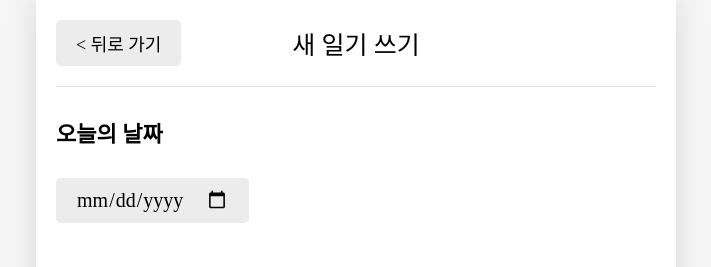
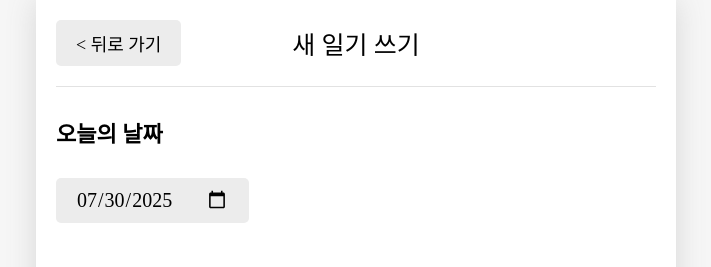
Before and after one commit to sshee0123/React-project-diary, a React (Vite) app: page /new in a window 1280 px wide. Shown: the top 267 px of the page, without its empty margins (284-995 px from the left). Built offline with nearby package versions, Linux system fonts and the light colour scheme; a web font is replaced by a local one.

Commit message:
New페이지 기능 구현 1 (날짜변경)

```diff
--- a/src/components/Editor.jsx
+++ b/src/components/Editor.jsx
@@ -1,6 +1,8 @@
 import "./Editor.css";
 import EmotionItem from "./EmotionItem";
 import Button from "./Button";
+
+import { useState } from "react";
 
 // EmotionItem 리스트
 const emotionList = [
@@ -26,19 +28,71 @@
   },
 ];
 
+// 문자열로 변환된 날짜 구하는 함수
+const getStringedDate = (targetDate) => {
+  // 날짜 -> YYYY-MM-DD
+  let year = targetDate.getFullYear();
+  let month = targetDate.getMonth() + 1;
+  let date = targetDate.getDate();
+
+  if (month < 10) {
+    month = `0${month}`;
+  }
+  if (date < 10) {
+    date = `0${date}`;
+  }
+
+  return `${year}-${month}-${date}`;
+};
+
 const Editor = () => {
+  // 사용자가 입력한 오늘의 날짜, 감정, 일기를 객체로 useState 활용해 저장
+  const [input, setInput] = useState({
+    createdDate: new Date(),
+    emotionId: 3,
+    content: "",
+  });
+
+  // input 수정 시 이벤트 핸들러
+  const onChangeInput = (e) => {
+    // e.target.value는 객체라 날짜로 형변환 해줘야함.
+    let name = e.target.name; // 어떤 요소에 입력이 들어온건지
+    let value = e.target.value; // 입력한 값이 무엇인지
+
+    if (name === "createdDate") {
+      value = new Date(value);
+    }
+    setInput({
+      ...input,
+      [name]: value,
+    });
+  };
+
   const emotionId = 1;
   return (
     <div className="Editor">
       <section className="date_section">
         <h4>오늘의 날짜</h4>
-        <input type="date" />
+        <input
+          name="createdDate"
+          onChange={onChangeInput}
+          value={getStringedDate(input.createdDate)}
+          type="date"
+        />
       </section>
       <section className="emotion_section">
         <h4>오늘의 감정</h4>
         <div className="emotion_list_wrapper">
           {emotionList.map((item) => (
             <EmotionItem
+              onClick={() =>
+                onChangeInput({
+                  target: {
+                    name: "emotionId",
+                    value: item.emotionId,
+                  },
+                })
+              }
               key={item.emotionId}
               {...item}
               isSelected={item.emotionId === emotionId}
--- a/src/components/EmotionItem.jsx
+++ b/src/components/EmotionItem.jsx
@@ -1,9 +1,10 @@
 import "./EmotionItem.css";
 import { getEmotionImage } from "../util/get-emotion-image";
 
-const EmotionItem = ({ emotionId, emotionName, isSelected }) => {
+const EmotionItem = ({ emotionId, emotionName, isSelected, onClick }) => {
   return (
     <div
+      onClick={onClick}
       className={`EmotionItem ${
         isSelected ? `EmotionItem_on_${emotionId}` : ""
       }`}
--- a/src/pages/New.jsx
+++ b/src/pages/New.jsx
@@ -2,12 +2,16 @@
 import Button from "../components/Button";
 import Editor from "../components/Editor";
 
+import { useNavigate } from "react-router-dom";
+
 const New = () => {
+  // 페이지 뒤로 가기 nav(-1)
+  const nav = useNavigate();
   return (
     <div>
       <Header
         title={"새 일기 쓰기"}
-        leftChild={<Button text={"< 뒤로 가기"} />}
+        leftChild={<Button text={"< 뒤로 가기"} onClick={() => nav(-1)} />}
       />
       <Editor />
     </div>
```
